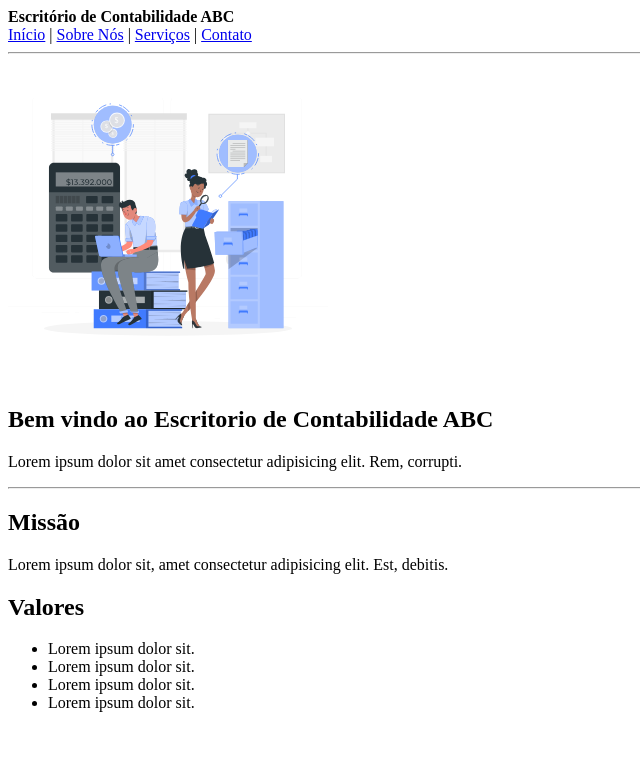
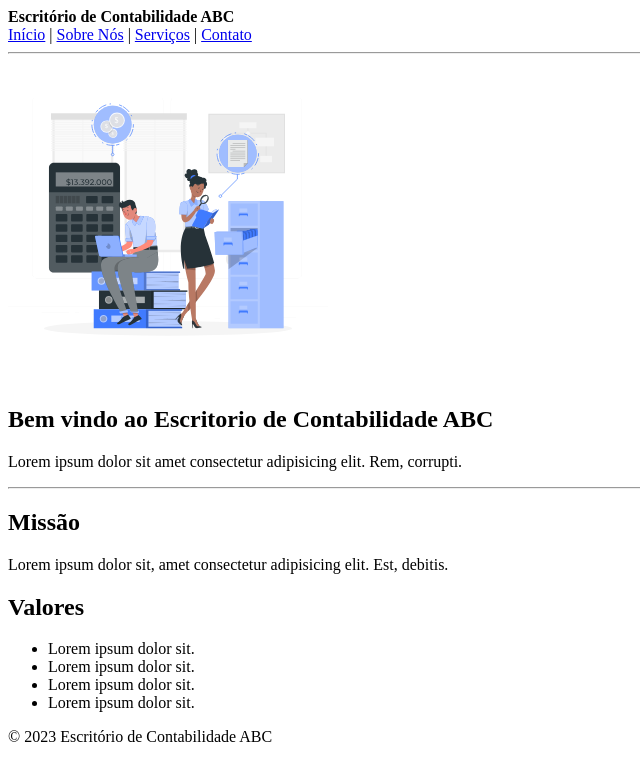
Before and after one commit to JonathanAlves05/Projeto-html, a plain HTML site: page index.html in a window 1280 px wide. Shown: the whole page, without its empty margins (0-640 px from the left). Drawn offline with Linux system fonts and the light colour scheme.

Commit message:
Meu projeto html

```diff
--- a/index.html
+++ b/index.html
@@ -40,7 +40,7 @@
         </section>
     </main>
     <footer>
-
+        <p>© 2023 Escritório de Contabilidade ABC</p>
     </footer>
 
 </body>
```
